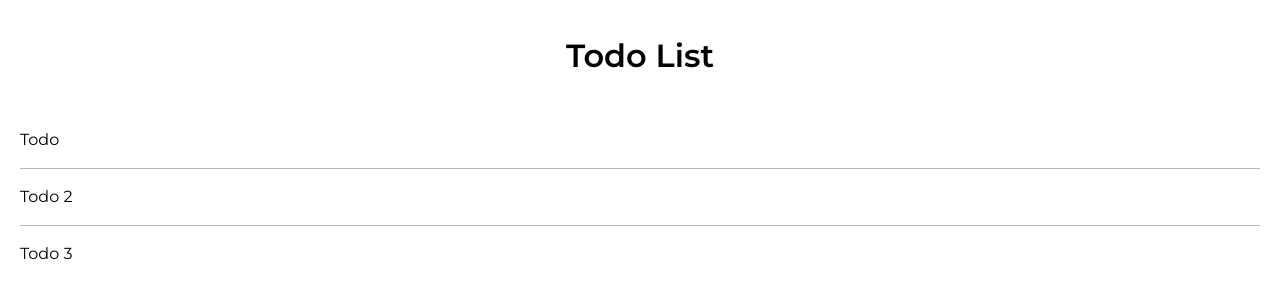
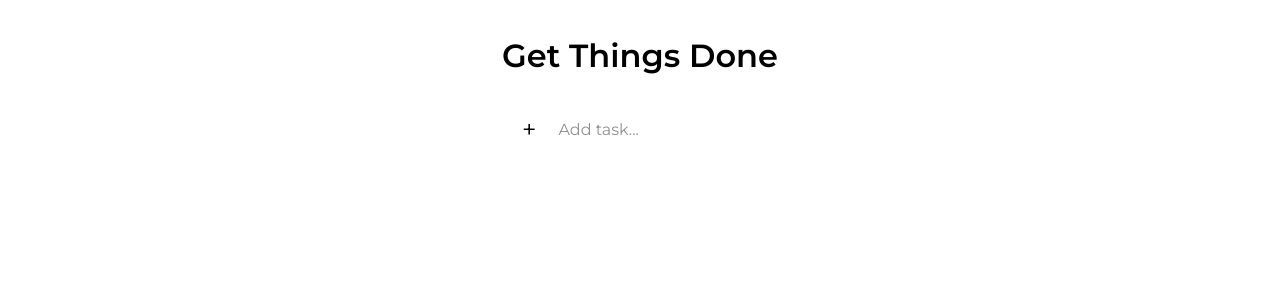
Before and after one commit to shanesc/top-todo-list, a website with bundled scripts: page dist/index.html in a window 1280 px wide. Built offline with nearby package versions, Linux system fonts and the light colour scheme.

Commit message:
feat: add input form

```diff
--- a/dist/index.html
+++ b/dist/index.html
@@ -12,13 +12,20 @@
     <script defer src="main.js"></script>
   </head>
   <body>
-    <h1>Todo List</h1>
+    <h1>Get Things Done</h1>
     <main>
-      <ul class="todo-list">
-        <li class="todo">Todo</li>
-        <li class="todo">Todo 2</li>
-        <li class="todo">Todo 3</li>
-      </ul>
+      <div class="project">
+        <form action="#" class="add-todo">
+          <button type="submit" class="add-todo__btn">+</button>
+          <input
+            type="text"
+            id="title"
+            class="add-todo__title"
+            placeholder="Add task..."
+          />
+        </form>
+        <ul class="todo-list"></ul>
+      </div>
     </main>
   </body>
 </html>
```
